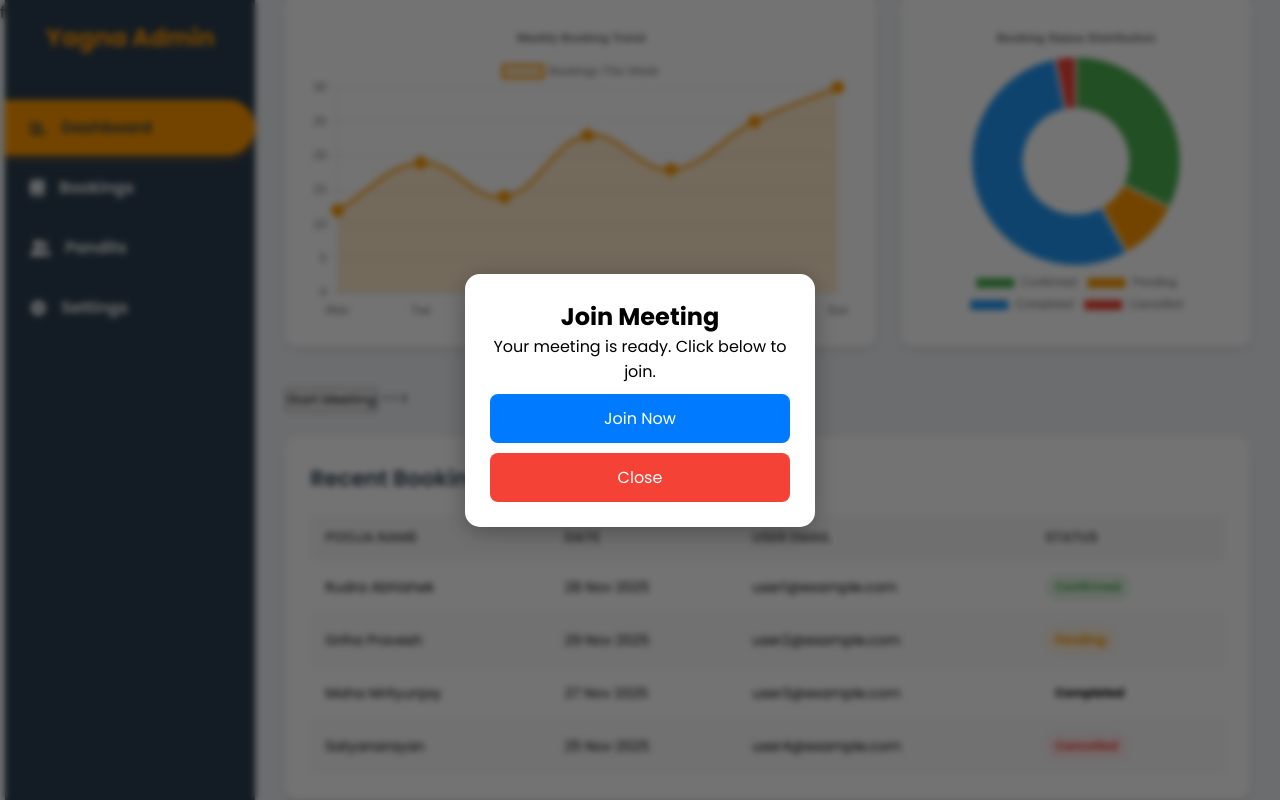
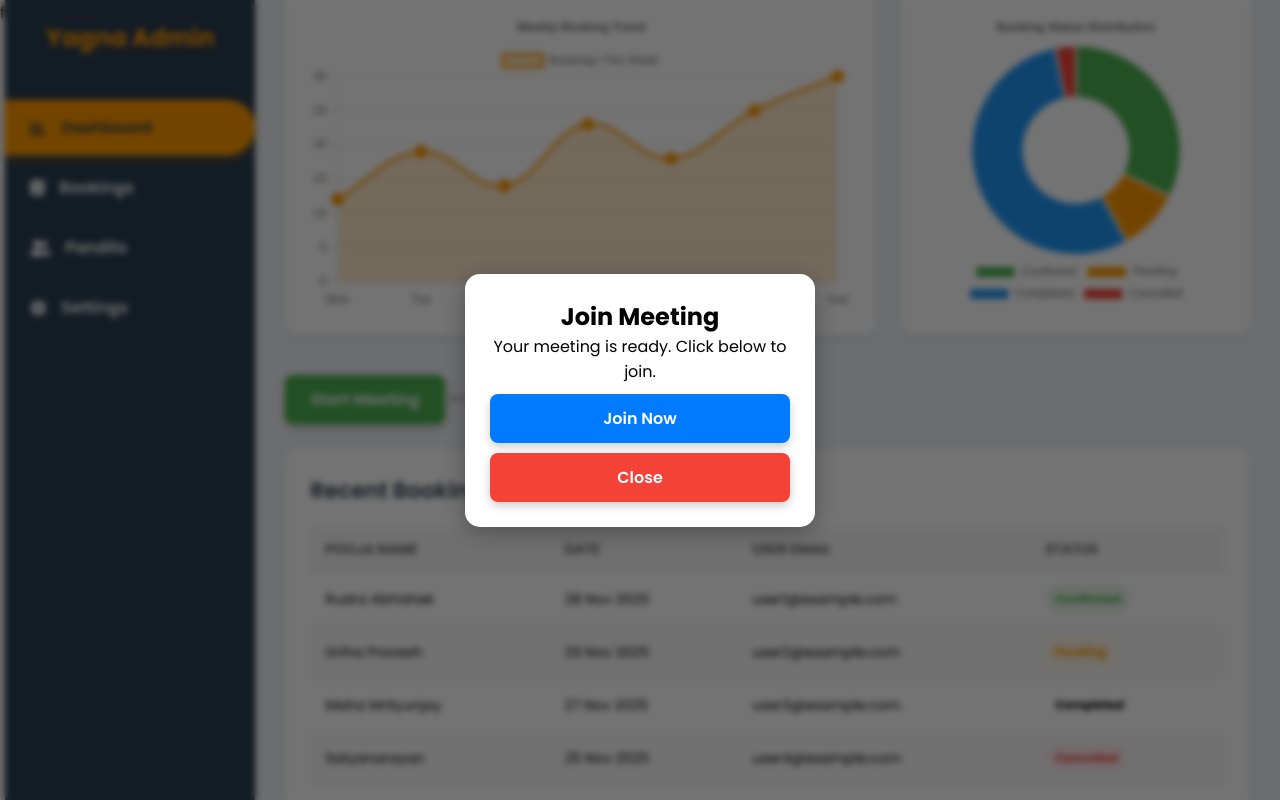
Before and after one commit to nikhil2007sm09-gif/bookmyyagna, a website: page admin.html in a window 1280 px wide. Both pictures are taken after a click on the button "Start Meeting". Drawn offline with nearby package versions, Linux system fonts and the light colour scheme.

```diff
--- a/admin.html
+++ b/admin.html
@@ -415,6 +415,28 @@
     from { transform: scale(0.8); opacity: 0; }
     to { transform: scale(1); opacity: 1; }
 }
+      button {
+    background: #4CAF50;       /* Green Color */
+    color: white;
+    padding: 12px 25px;
+    border: none;
+    border-radius: 8px;
+    font-size: 16px;
+    font-weight: 600;
+    cursor: pointer;
+    transition: 0.3s ease;
+    box-shadow: 0 4px 10px rgba(0,0,0,0.2);
+}
+
+button:hover {
+    background: #43a047;       /* Darker green */
+    transform: translateY(-2px);
+    box-shadow: 0 6px 15px rgba(0,0,0,0.25);
+}
+
+button:active {
+    transform: scale(0.97);
+}
 
     </style>
 </head>
```
